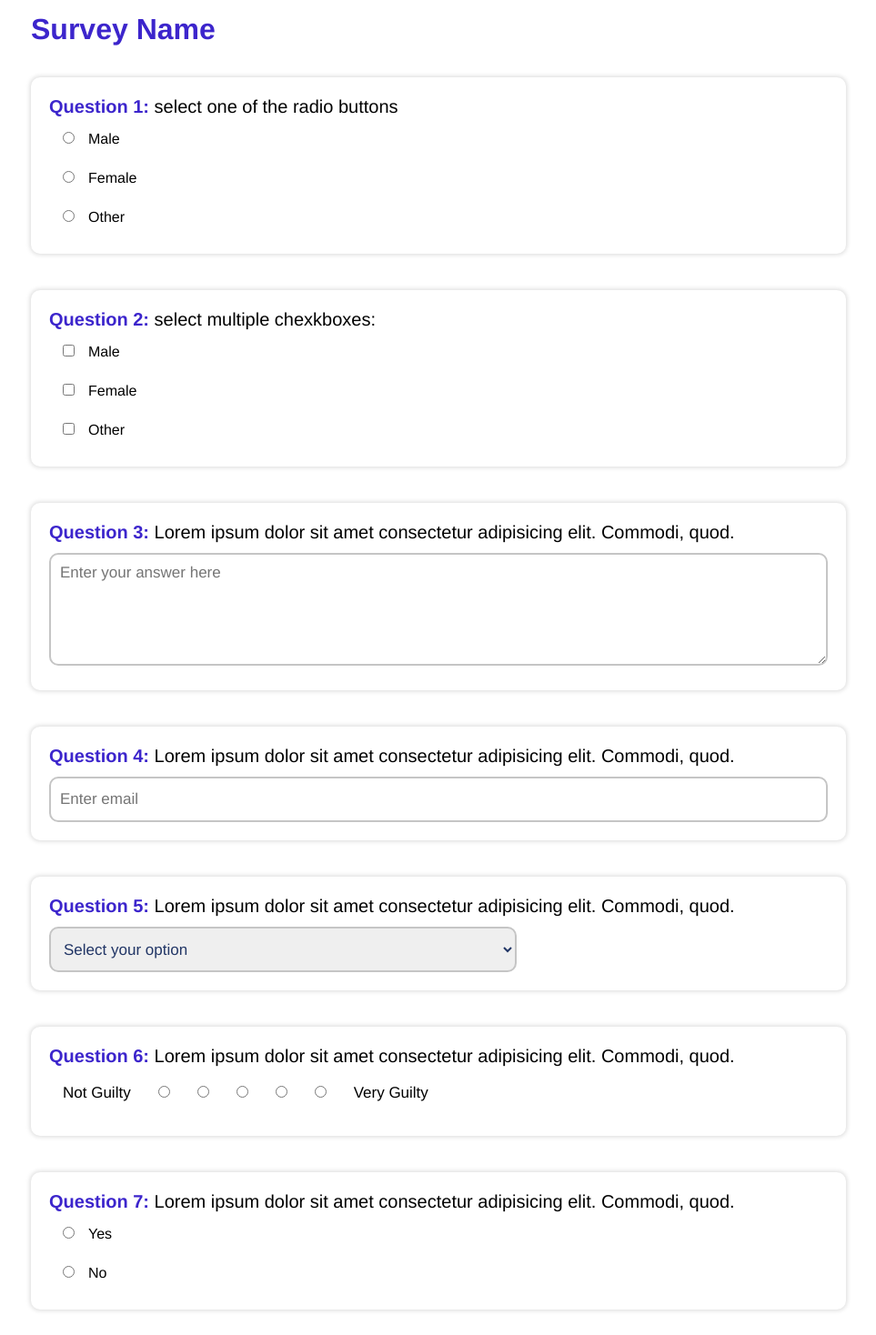
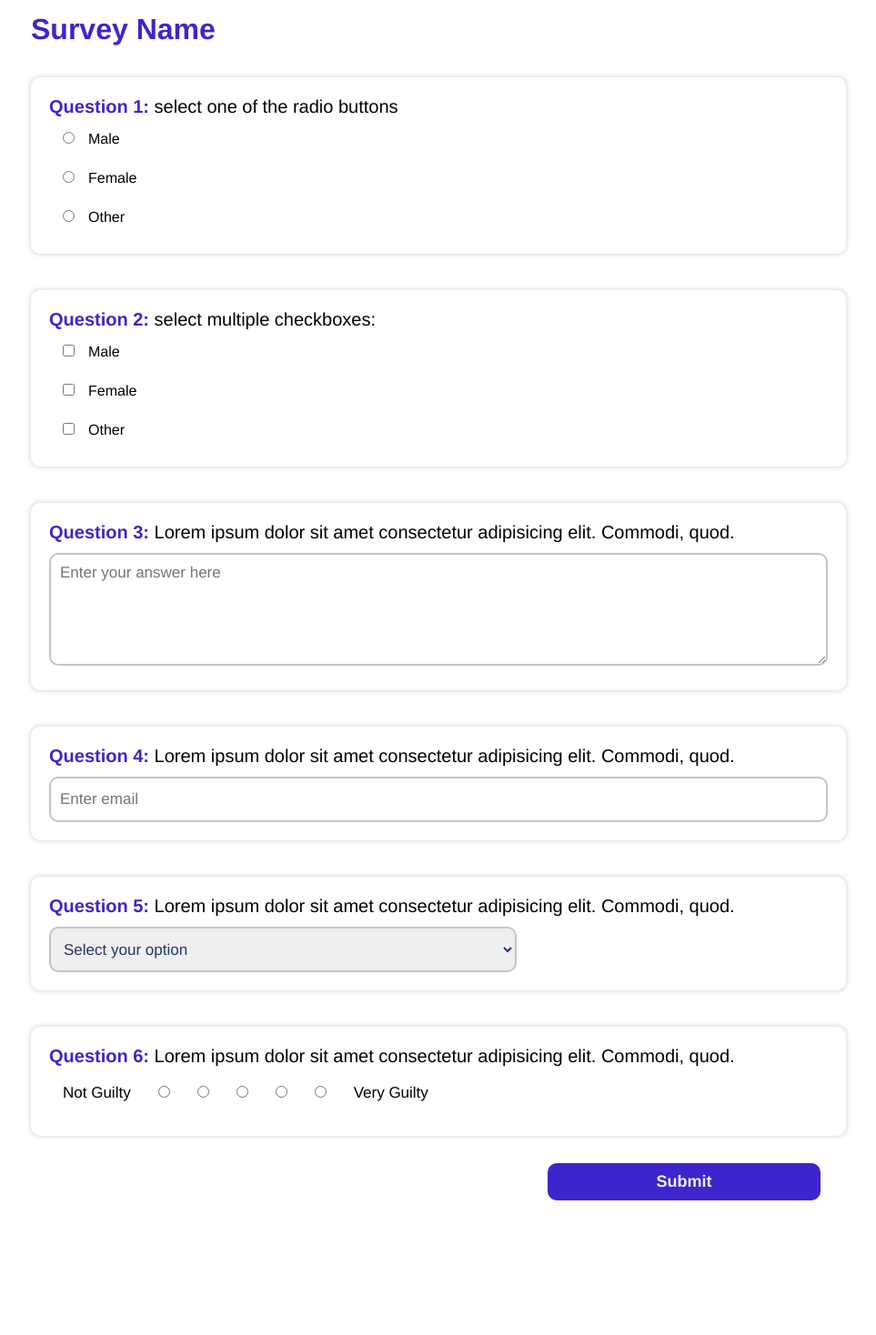
Before and after one commit to stephanelle-rachwan/Survey-Builder-FE, a React (Create React App) app: page / in a window 1280 px wide. Shown: the top 1468 px of the page at 91% size, without its empty margins (158-1121 px from the left). After the commit the page ends 1360 px from the top, so only its background shows below. Built offline with nearby package versions, Linux system fonts and the light colour scheme.

Commit message:
creating multiple question boxes components for each question type

```diff
--- /dev/null
+++ b/src/components/CheckboxQuestionBox.js
@@ -0,0 +1,37 @@
+import React from "react";
+
+const CheckboxQuestionBox = () => {
+  return (
+    <p className="question">
+      <div className="question-txt">
+        <span className="colored">Question 2: </span> select multiple
+        checkboxes:
+      </div>
+      <div>
+        <input
+          className="checkbox"
+          type="checkbox"
+          value="Male"
+          name="gender"
+        />
+        Male <br />
+        <input
+          className="checkbox"
+          type="checkbox"
+          value="Female"
+          name="gender"
+        />
+        Female <br />
+        <input
+          className="checkbox"
+          type="checkbox"
+          value="Other"
+          name="gender"
+        />
+        Other
+      </div>
+    </p>
+  );
+};
+
+export default CheckboxQuestionBox;
--- /dev/null
+++ b/src/components/DropdownQuestionBox.js
@@ -0,0 +1,25 @@
+import React from "react";
+
+const DropdownQuestionBox = () => {
+  return (
+    <p className="question">
+      <div className="question-txt">
+        <span className="colored">Question 5: </span> Lorem ipsum dolor sit amet
+        consectetur adipisicing elit. Commodi, quod.
+      </div>
+      <div>
+        <select className="select-menu">
+          <option value="" disabled selected>
+            Select your option
+          </option>
+          <option value="grapefruit">Grapefruit</option>
+          <option value="lime">Lime</option>
+          <option value="coconut">Coconut</option>
+          <option value="mango">Mango</option>
+        </select>
+      </div>
+    </p>
+  );
+};
+
+export default DropdownQuestionBox;
--- /dev/null
+++ b/src/components/EmailQuestionBox.js
@@ -0,0 +1,22 @@
+import React from "react";
+
+const EmailQuestionBox = () => {
+  return (
+    <p className="question">
+      <div className="question-txt">
+        <span className="colored">Question 4: </span> Lorem ipsum dolor sit amet
+        consectetur adipisicing elit. Commodi, quod.
+      </div>
+      <div>
+        <input
+          className="email-input"
+          type="email"
+          placeholder="Enter email"
+          required
+        ></input>
+      </div>
+    </p>
+  );
+};
+
+export default EmailQuestionBox;
--- /dev/null
+++ b/src/components/LinearscaleQuestionBox.js
@@ -0,0 +1,35 @@
+import React from "react";
+
+const LinearscaleQuestionBox = () => {
+  return (
+    <p className="question">
+      <div className="question-txt">
+        <span className="colored">Question 6: </span> Lorem ipsum dolor sit amet
+        consectetur adipisicing elit. Commodi, quod.
+      </div>
+      <div>
+        <ul className="likert">
+          <li> Not Guilty </li>
+          <li>
+            <input type="radio" name="guilty" value="1" />
+          </li>
+          <li>
+            <input type="radio" name="guilty" value="2" />
+          </li>
+          <li>
+            <input type="radio" name="guilty" value="3" />
+          </li>
+          <li>
+            <input type="radio" name="guilty" value="4" />
+          </li>
+          <li>
+            <input type="radio" name="guilty" value="5" />
+          </li>
+          <li> Very Guilty </li>
+        </ul>
+      </div>
+    </p>
+  );
+};
+
+export default LinearscaleQuestionBox;
--- /dev/null
+++ b/src/components/RadioQuestionBox.js
@@ -0,0 +1,22 @@
+import React from "react";
+
+const RadioQuestionBox = () => {
+  return (
+    <p className="question">
+      <div className="question-txt">
+        <span className="colored">Question 1: </span> select one of the radio
+        buttons
+      </div>
+      <div>
+        <input className="radio" type="radio" value="Male" name="gender" />
+        Male <br />
+        <input className="radio" type="radio" value="Female" name="gender" />
+        Female <br />
+        <input className="radio" type="radio" value="Other" name="gender" />
+        Other
+      </div>
+    </p>
+  );
+};
+
+export default RadioQuestionBox;
--- a/src/components/SurveyQuestions.js
+++ b/src/components/SurveyQuestions.js
@@ -1,136 +1,22 @@
 import React from "react";
 import Button from "./Button";
+import CheckboxQuestionBox from "./CheckboxQuestionBox";
+import DropdownQuestionBox from "./DropdownQuestionBox";
+import EmailQuestionBox from "./EmailQuestionBox";
+import LinearscaleQuestionBox from "./LinearscaleQuestionBox";
+import RadioQuestionBox from "./RadioQuestionBox";
+import TextareaQuestionBox from "./TextareaQuestionBox";
 
 const SurveyQuestions = () => {
   return (
     <section className="survey-q">
       <h1 className="survey-title">Survey Name</h1>
-      <p className="question">
-        <div className="question-txt">
-          <span className="colored">Question 1: </span> select one of the radio
-          buttons
-        </div>
-        <div>
-          <input className="radio" type="radio" value="Male" name="gender" />
-          Male <br />
-          <input className="radio" type="radio" value="Female" name="gender" />
-          Female <br />
-          <input className="radio" type="radio" value="Other" name="gender" />
-          Other
-        </div>
-      </p>
-      <p className="question">
-        <div className="question-txt">
-          <span className="colored">Question 2: </span> select multiple
-          chexkboxes:
-        </div>
-        <div>
-          <input
-            className="checkbox"
-            type="checkbox"
-            value="Male"
-            name="gender"
-          />
-          Male <br />
-          <input
-            className="checkbox"
-            type="checkbox"
-            value="Female"
-            name="gender"
-          />
-          Female <br />
-          <input
-            className="checkbox"
-            type="checkbox"
-            value="Other"
-            name="gender"
-          />
-          Other
-        </div>
-      </p>
-      <p className="question">
-        <div className="question-txt">
-          <span className="colored">Question 3: </span> Lorem ipsum dolor sit
-          amet consectetur adipisicing elit. Commodi, quod.
-        </div>
-        <div>
-          <textarea
-            cols="5"
-            rows="5"
-            placeholder="Enter your answer here"
-          ></textarea>
-        </div>
-      </p>
-      <p className="question">
-        <div className="question-txt">
-          <span className="colored">Question 4: </span> Lorem ipsum dolor sit
-          amet consectetur adipisicing elit. Commodi, quod.
-        </div>
-        <div>
-          <input
-            className="email-input"
-            type="email"
-            placeholder="Enter email"
-            required
-          ></input>
-        </div>
-      </p>
-      <p className="question">
-        <div className="question-txt">
-          <span className="colored">Question 5: </span> Lorem ipsum dolor sit
-          amet consectetur adipisicing elit. Commodi, quod.
-        </div>
-        <div>
-          <select className="select-menu">
-            <option value="" disabled selected>
-              Select your option
-            </option>
-            <option value="grapefruit">Grapefruit</option>
-            <option value="lime">Lime</option>
-            <option value="coconut">Coconut</option>
-            <option value="mango">Mango</option>
-          </select>
-        </div>
-      </p>
-      <p className="question">
-        <div className="question-txt">
-          <span className="colored">Question 6: </span> Lorem ipsum dolor sit
-          amet consectetur adipisicing elit. Commodi, quod.
-        </div>
-        <div>
-          <ul className="likert">
-            <li> Not Guilty </li>
-            <li>
-              <input type="radio" name="guilty" value="1" />
-            </li>
-            <li>
-              <input type="radio" name="guilty" value="2" />
-            </li>
-            <li>
-              <input type="radio" name="guilty" value="3" />
-            </li>
-            <li>
-              <input type="radio" name="guilty" value="4" />
-            </li>
-            <li>
-              <input type="radio" name="guilty" value="5" />
-            </li>
-            <li> Very Guilty </li>
-          </ul>
-        </div>
-      </p>
-      <p className="question">
-        <div className="question-txt">
-          <span className="colored">Question 7: </span> Lorem ipsum dolor sit
-          amet consectetur adipisicing elit. Commodi, quod.
-        </div>
-        <div>
-          <input className="radio" type="radio" value="yes" name="boolean" />
-          Yes <br />
-          <input className="radio" type="radio" value="no" name="boolean" />
-          No <br />
-        </div>
-      </p>
+      <RadioQuestionBox />
+      <CheckboxQuestionBox />
+      <TextareaQuestionBox />
+      <EmailQuestionBox />
+      <DropdownQuestionBox />
+      <LinearscaleQuestionBox />
       <div className="flex-btn">
         <Button classes={"submit-btn"} text={"Submit"} />
       </div>
--- /dev/null
+++ b/src/components/TextareaQuestionBox.js
@@ -0,0 +1,21 @@
+import React from "react";
+
+const TextareaQuestionBox = () => {
+  return (
+    <p className="question">
+      <div className="question-txt">
+        <span className="colored">Question 3: </span> Lorem ipsum dolor sit amet
+        consectetur adipisicing elit. Commodi, quod.
+      </div>
+      <div>
+        <textarea
+          cols="5"
+          rows="5"
+          placeholder="Enter your answer here"
+        ></textarea>
+      </div>
+    </p>
+  );
+};
+
+export default TextareaQuestionBox;
```
